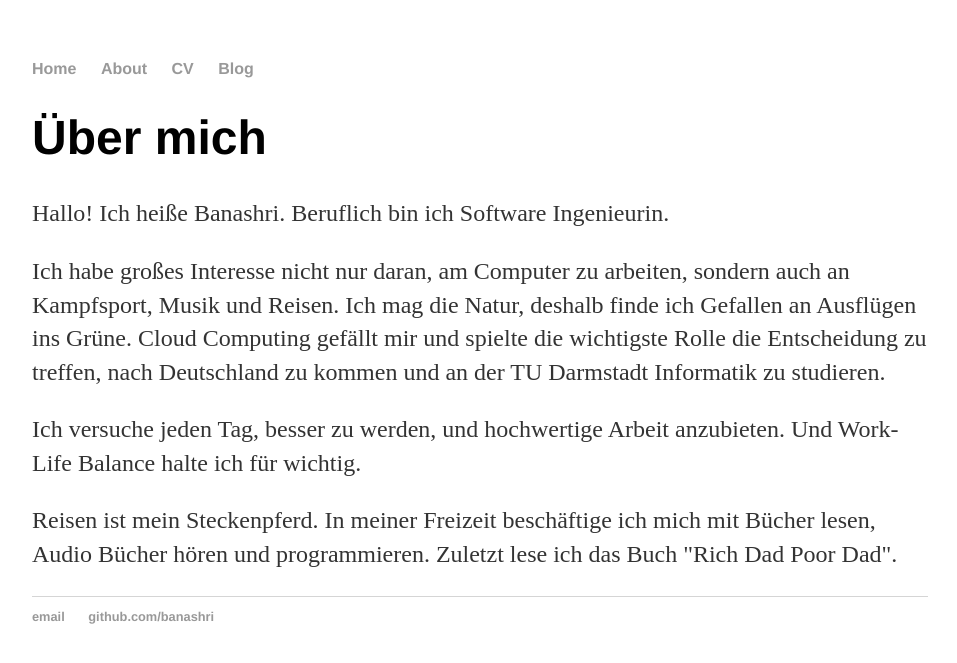
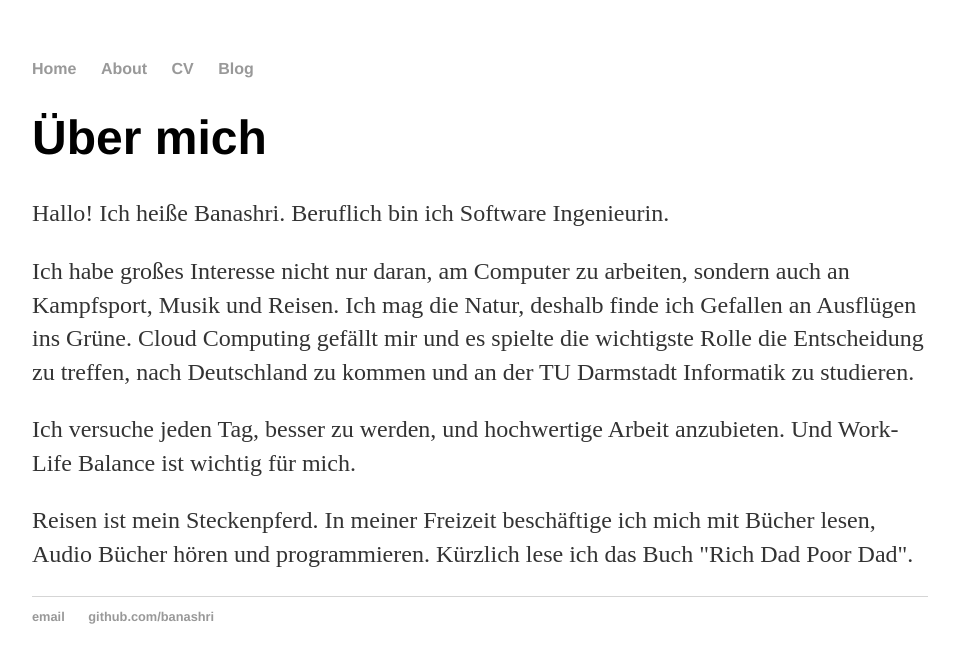
Before and after one commit to Banashri/banashri.github.io, a Jekyll site: the page built from about/index.html, in a window 1280 px wide. Shown: the top 663 px of the page, without its empty margins (160-1117 px from the left). Built offline with Jekyll 4.4.1, drawn with Linux system fonts in a browser that asks for light colours.

Commit message:
Update index.html

```diff
--- a/about/index.html
+++ b/about/index.html
@@ -12,10 +12,10 @@ title: Banashri
 
 
 Ich mag die Natur, deshalb finde ich Gefallen an Ausflügen  ins Grüne.
-Cloud Computing gefällt mir und spielte die wichtigste Rolle die Entscheidung zu treffen, nach Deutschland zu
+Cloud Computing gefällt mir und es spielte die wichtigste Rolle die Entscheidung zu treffen, nach Deutschland zu
 	kommen und an der TU Darmstadt Informatik zu studieren.</p>
 
-<p>Ich versuche jeden Tag, besser zu werden, und hochwertige Arbeit anzubieten. Und Work-Life Balance halte ich für wichtig.</p>
+<p>Ich versuche jeden Tag, besser zu werden, und hochwertige Arbeit anzubieten. Und Work-Life Balance ist wichtig für mich.</p>
 
-<p>Reisen ist mein Steckenpferd. In meiner Freizeit beschäftige ich mich mit Bücher lesen, Audio Bücher hören und programmieren. Zuletzt lese ich das Buch "Rich Dad Poor Dad".</p>
+<p>Reisen ist mein Steckenpferd. In meiner Freizeit beschäftige ich mich mit Bücher lesen, Audio Bücher hören und programmieren. Kürzlich lese ich das Buch "Rich Dad Poor Dad".</p>
 </div>
```
